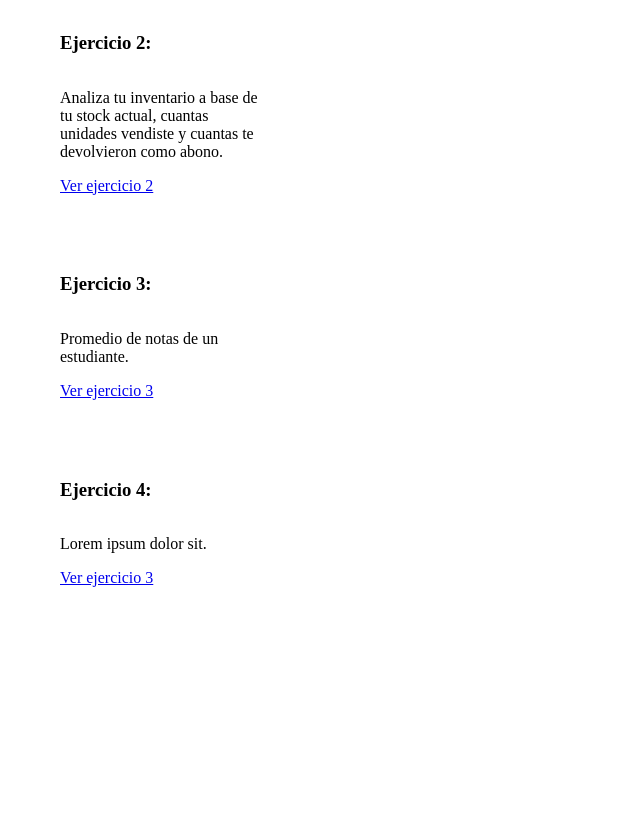
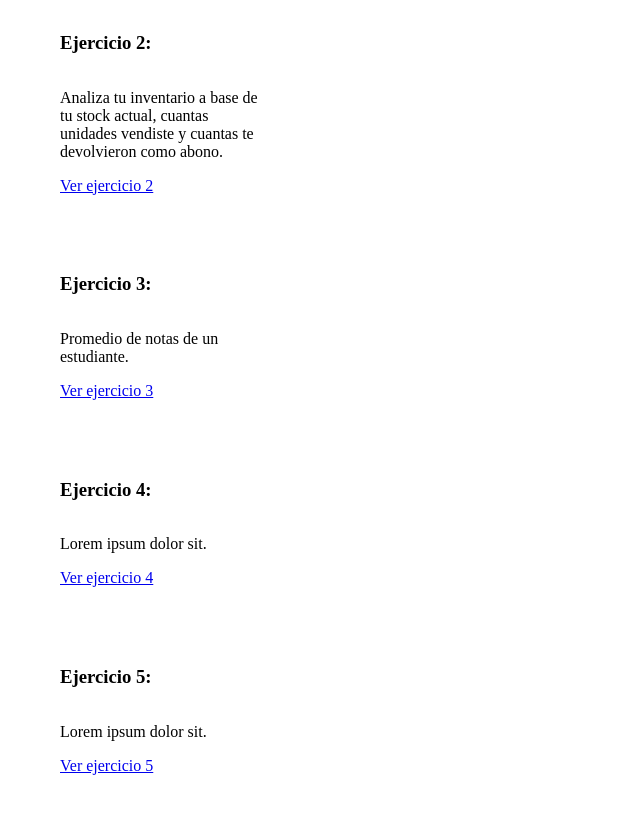
Before and after one commit to DAN-DELI/callback, a plain HTML site: page index.html in a window 1280 px wide. Shown: the part 434-1247 px from the top of the page, without its empty margins (0-640 px from the left). Before the commit the page ends 1081 px from the top, so only its background shows below. Drawn offline with Linux system fonts and the light colour scheme.

Commit message:
Agrega el ejercicio 5 en el index.html

```diff
--- a/index.html
+++ b/index.html
@@ -36,9 +36,14 @@
         <div class="ejercicios ejercicios--ejercicio4">
           <h3 class="ejercicios__titulo">Ejercicio 4:</h3>
           <p class="ejercicios__descripcion">Lorem ipsum dolor sit.</p>
-          <a class="ejercicios__enlace ejercicios__enlace--4" href="html/ejercicio4.html">Ver ejercicio 3</a>
+          <a class="ejercicios__enlace ejercicios__enlace--4" href="html/ejercicio4.html">Ver ejercicio 4</a>
         </div>
 
+        <div class="ejercicios ejercicios--ejercicio5">
+          <h3 class="ejercicios__titulo">Ejercicio 5:</h3>
+          <p class="ejercicios__descripcion">Lorem ipsum dolor sit.</p>
+          <a class="ejercicios__enlace ejercicios__enlace--4" href="html/ejercicio5.html">Ver ejercicio 5</a>
+        </div>
     </div>
 
 
```
